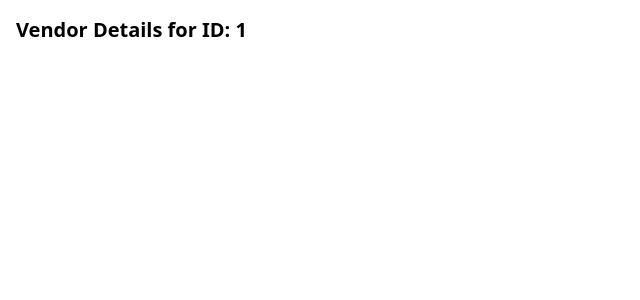
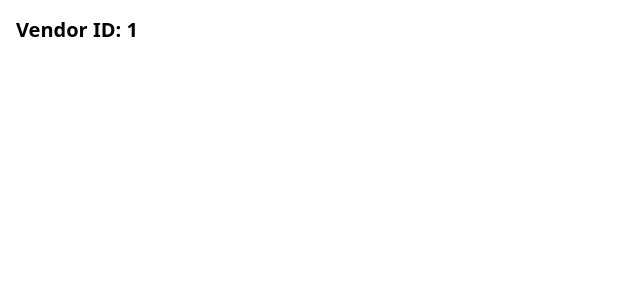
Before and after one commit to Exprezzzo/exprezzzo-suite, a Next.js app in the folder apps/exprezzzo-global/: page /vendor/1 in a window 1280 px wide. Shown: the top 300 px of the page, without its empty margins (0-640 px from the left). Built offline with nearby package versions, Linux system fonts and the light colour scheme.

Commit message:
🐛 Fix: Add correct params type for dynamic vendor page

```diff
--- a/apps/exprezzzo-global/app/vendor/[id]/page.tsx
+++ b/apps/exprezzzo-global/app/vendor/[id]/page.tsx
@@ -1,11 +1,3 @@
-export default function VendorDetailPage({
-  params,
-}: {
-  params: { id: string };
-}) {
-  return (
-    <div className="p-4 text-xl font-bold">
-      Vendor Details for ID: {params.id}
-    </div>
-  );
+export default function VendorDetailPage({ params }: { params: { id: string } }) {
+  return <div className="p-4 text-xl font-bold">Vendor ID: {params.id}</div>;
 }
```
